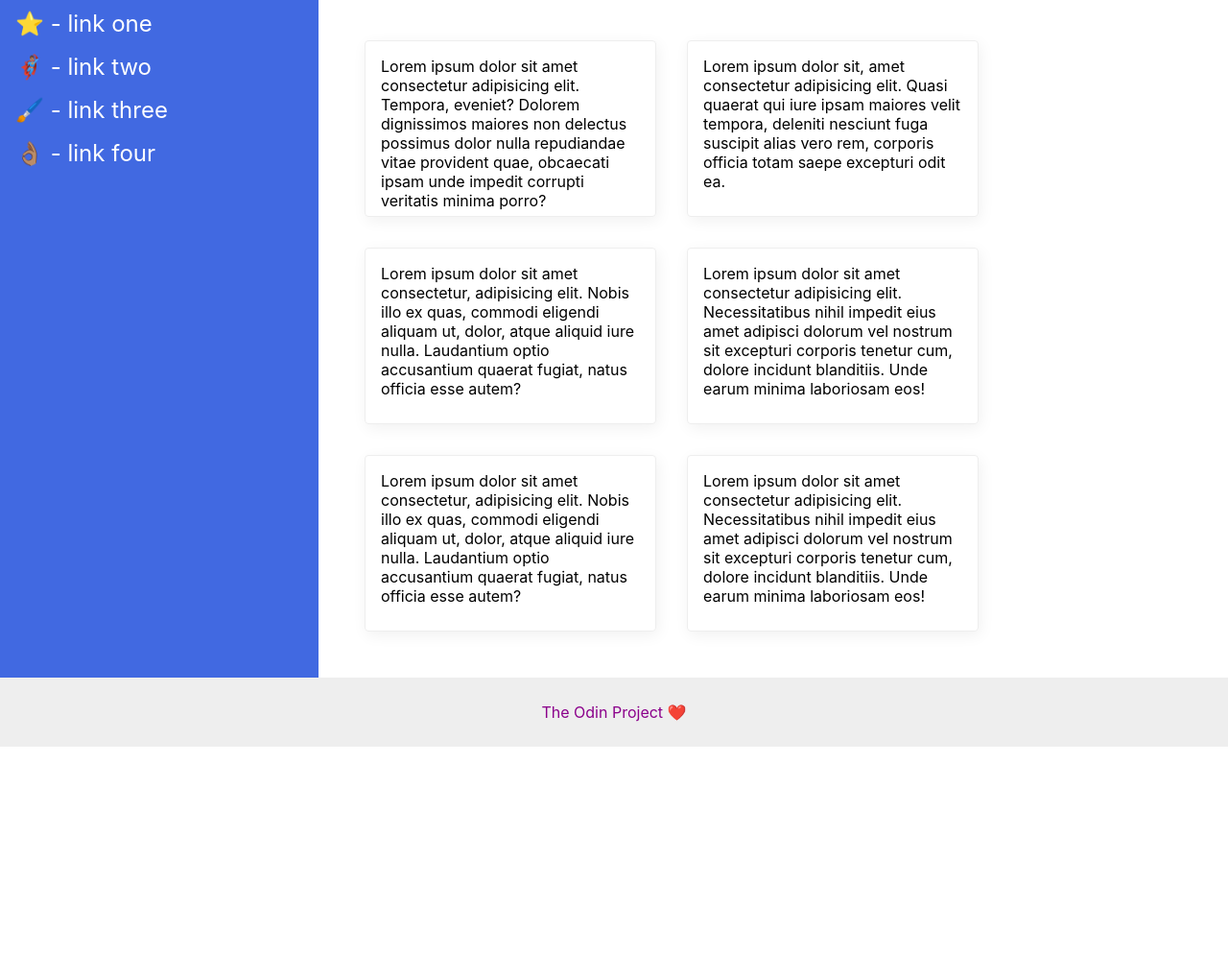
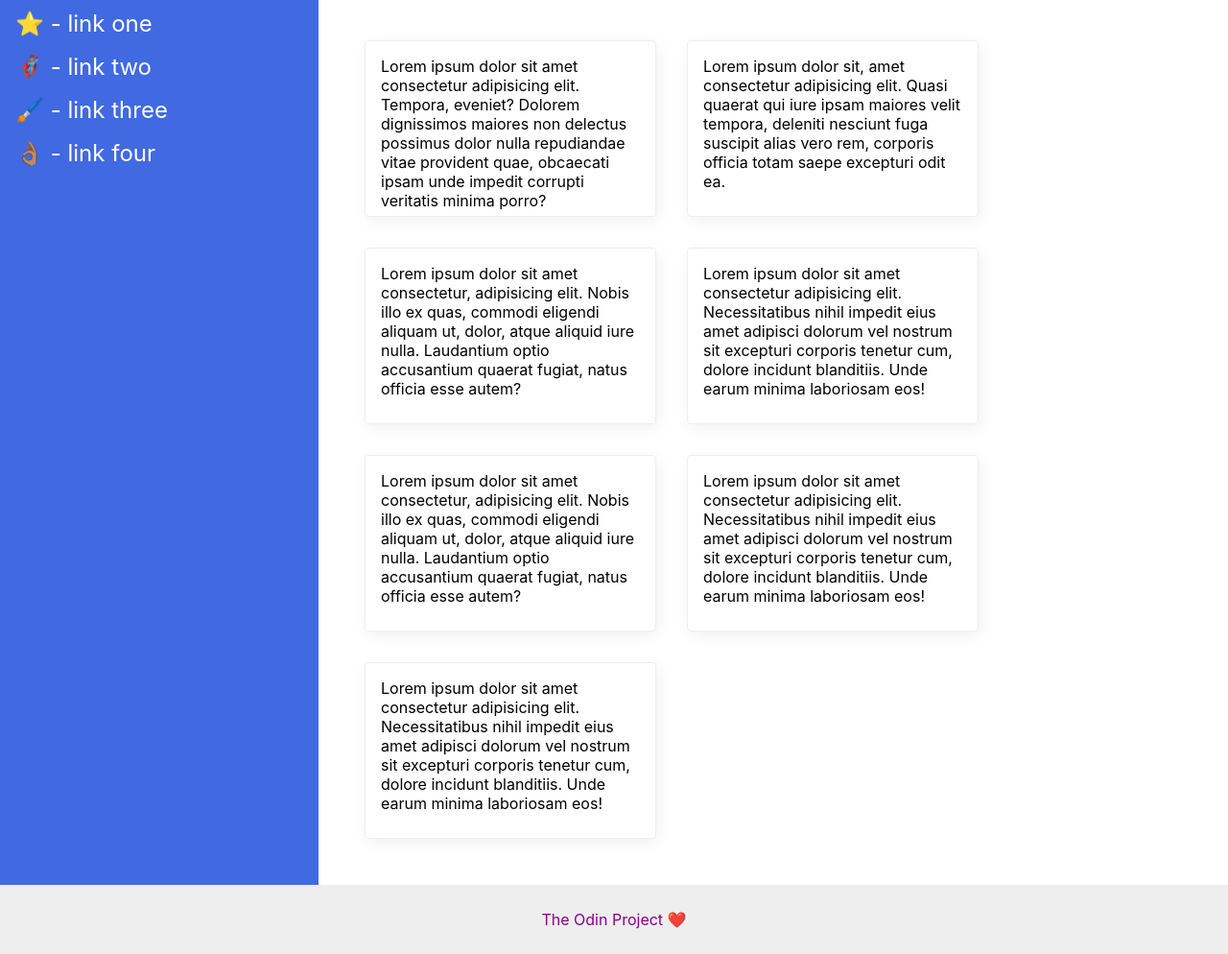
Before and after one commit to jurgengalicia/odin-curriculum-standalone, a plain HTML site: page flex/07-flex-layout-2/index.html in a window 1280 px wide. Shown: the part 78-1072 px from the top of the page at 96% size. Before the commit the page ends 856 px from the top, so only its background shows below. Drawn offline with Linux system fonts and the light colour scheme.

Commit message:
exercise 7 card adjustments

```diff
--- a/flex/07-flex-layout-2/index.html
+++ b/flex/07-flex-layout-2/index.html
@@ -28,6 +28,7 @@
           <div class="card">Lorem ipsum dolor sit amet consectetur adipisicing elit. Necessitatibus nihil impedit eius amet adipisci dolorum vel nostrum sit excepturi corporis tenetur cum, dolore incidunt blanditiis. Unde earum minima laboriosam eos!</div>
           <div class="card">Lorem ipsum dolor sit amet consectetur, adipisicing elit. Nobis illo ex quas, commodi eligendi aliquam ut, dolor, atque aliquid iure nulla. Laudantium optio accusantium quaerat fugiat, natus officia esse autem?</div>
           <div class="card">Lorem ipsum dolor sit amet consectetur adipisicing elit. Necessitatibus nihil impedit eius amet adipisci dolorum vel nostrum sit excepturi corporis tenetur cum, dolore incidunt blanditiis. Unde earum minima laboriosam eos!</div>
+          <div class="card">Lorem ipsum dolor sit amet consectetur adipisicing elit. Necessitatibus nihil impedit eius amet adipisci dolorum vel nostrum sit excepturi corporis tenetur cum, dolore incidunt blanditiis. Unde earum minima laboriosam eos!</div>
         </div>
       </div>
 
```
